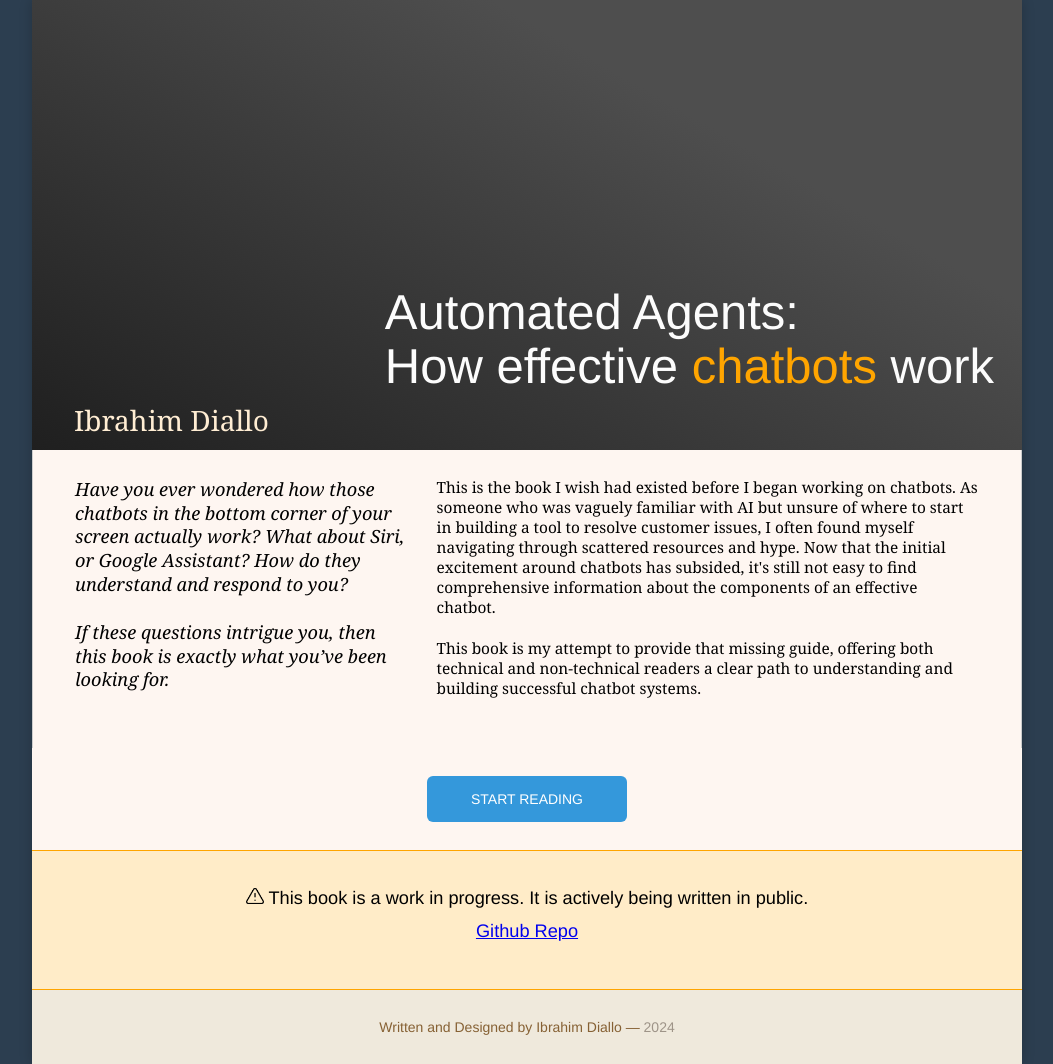
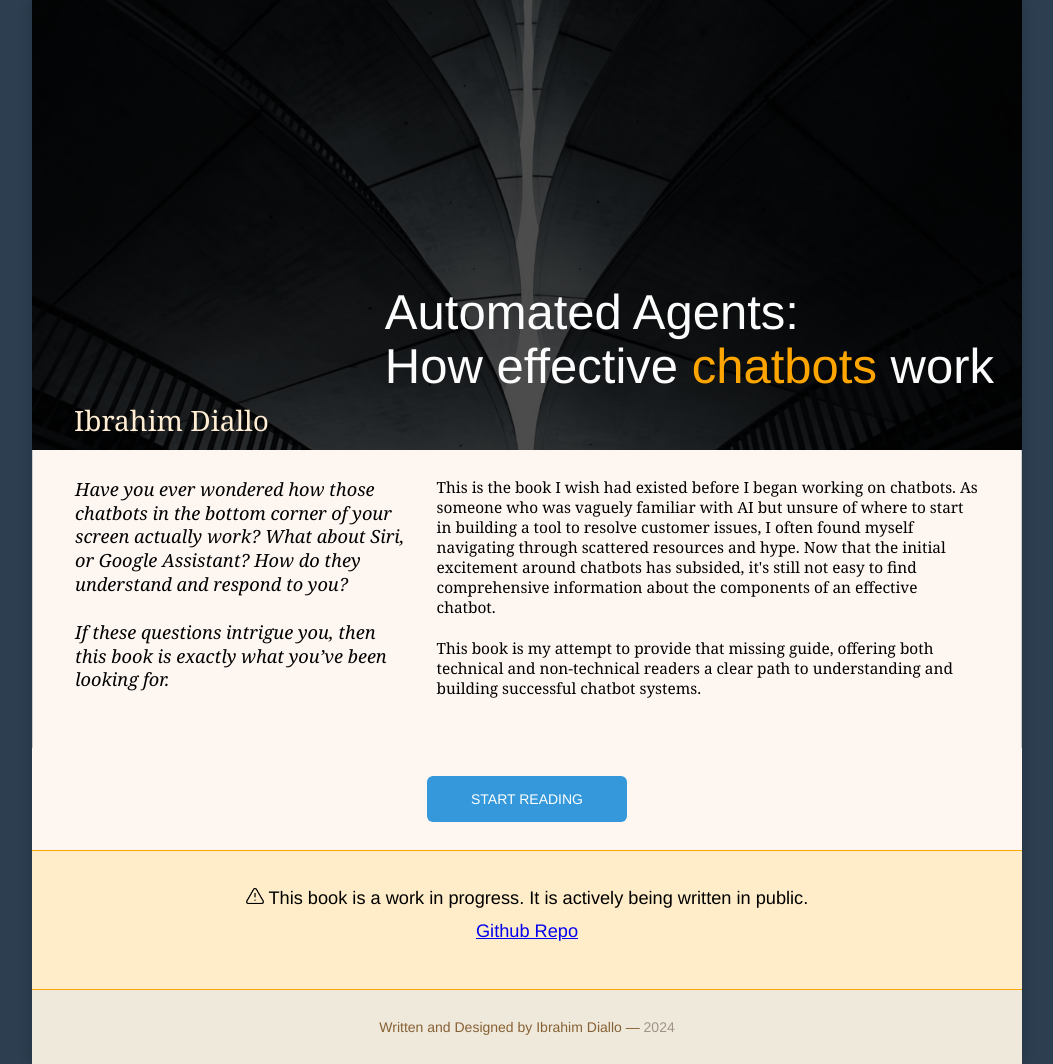
Before and after one commit to ibudiallo/automated-agents-book, a website: page website/index.html in a window 1280 px wide. Shown: the whole page, without its empty margins (113-1166 px from the left). Drawn offline with Linux system fonts and the light colour scheme.

```diff
--- a/website/asset/css/front.css
+++ b/website/asset/css/front.css
@@ -1,3 +1,5 @@
+/** BG image https://pixabay.com/photos/architecture-structure-building-6517841/ CC0 **/
+
 main {
 	background-color: #2c3e50;
 }
@@ -7,13 +9,23 @@
 	box-shadow: 0 0 12px rgba(0,0,0,.2);
 	background-color: #fef6f1;
 }
+
 .hero-hdr {
 	position: relative;
 	width: 100%;
 	height: 450px;
 	background-color: #333;
-	background: linear-gradient(30deg, rgba(31,31,31,1) 0%, rgba(78,78,78,1) 70%);
+	background: url(../images/hero.jpg) no-repeat;
+	background-size: cover;
 	overflow: hidden;
+}
+.hero-hdr::before {
+	content: " ";
+	position: absolute;
+	top: 0;
+	width: 100%;
+	height: 100%;
+	background-color: rgba(0,0,0, .7);
 }
 .hero-hdr__img {
 	z-index: 1;
```
Also changed, not shown: src/templates/front.template.html (+22 -1 lines), website/asset/images/agents.jpg (added), website/asset/images/hero.jpg (added).
